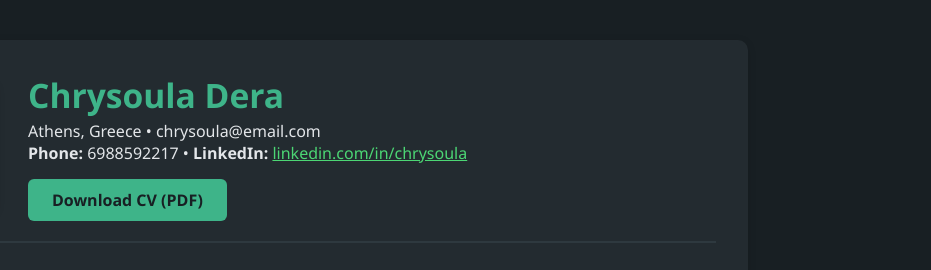
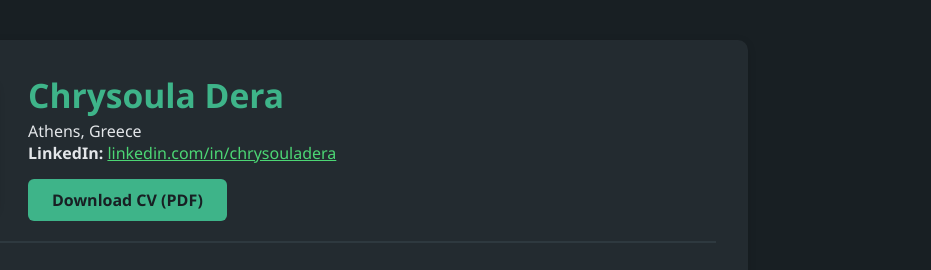
Before and after one commit to nchrysoula/WEBSITE-RESUME, a plain HTML site: page index.html in a window 1280 px wide. Shown: the top 270 px of the page, 349-1280 px from the left. Drawn offline with Linux system fonts and the light colour scheme.

Commit message:
Update index.html

```diff
--- a/index.html
+++ b/index.html
@@ -114,15 +114,17 @@
     <div class="container">
         <div class="header fade-in">
             <img src="image.jpg" alt="Chrysoula Dera" class="photo">
-            <div class="title">
+                <div class="title">
                 <h1>Chrysoula Dera</h1>
                 <div class="contact">
-                    Athens, Greece &bull; chrysoula@email.com <br>
-                    <b>Phone:</b> 6988592217 &bull; <b>LinkedIn:</b>
-                    <a href="https://linkedin.com/in/chrysoula" target="_blank">linkedin.com/in/chrysoula</a>
-                </div>
-                <a href="ResumeChrysoulaDera.pdf" download class="download-btn">Download CV (PDF)</a>
-            </div>
+                    Athens, Greece<br>
+                <b>LinkedIn:</b>
+                <a href="https://www.linkedin.com/in/chrysouladera/" target="_blank">linkedin.com/in/chrysouladera</a>
+        </div>
+        <a href="ResumeChrysoulaDera.pdf" download class="download-btn">Download CV (PDF)</a>
+    </div>
+</div>
+
         </div>
         <div class="section fade-in">
             <h2>Summary</h2>
```
